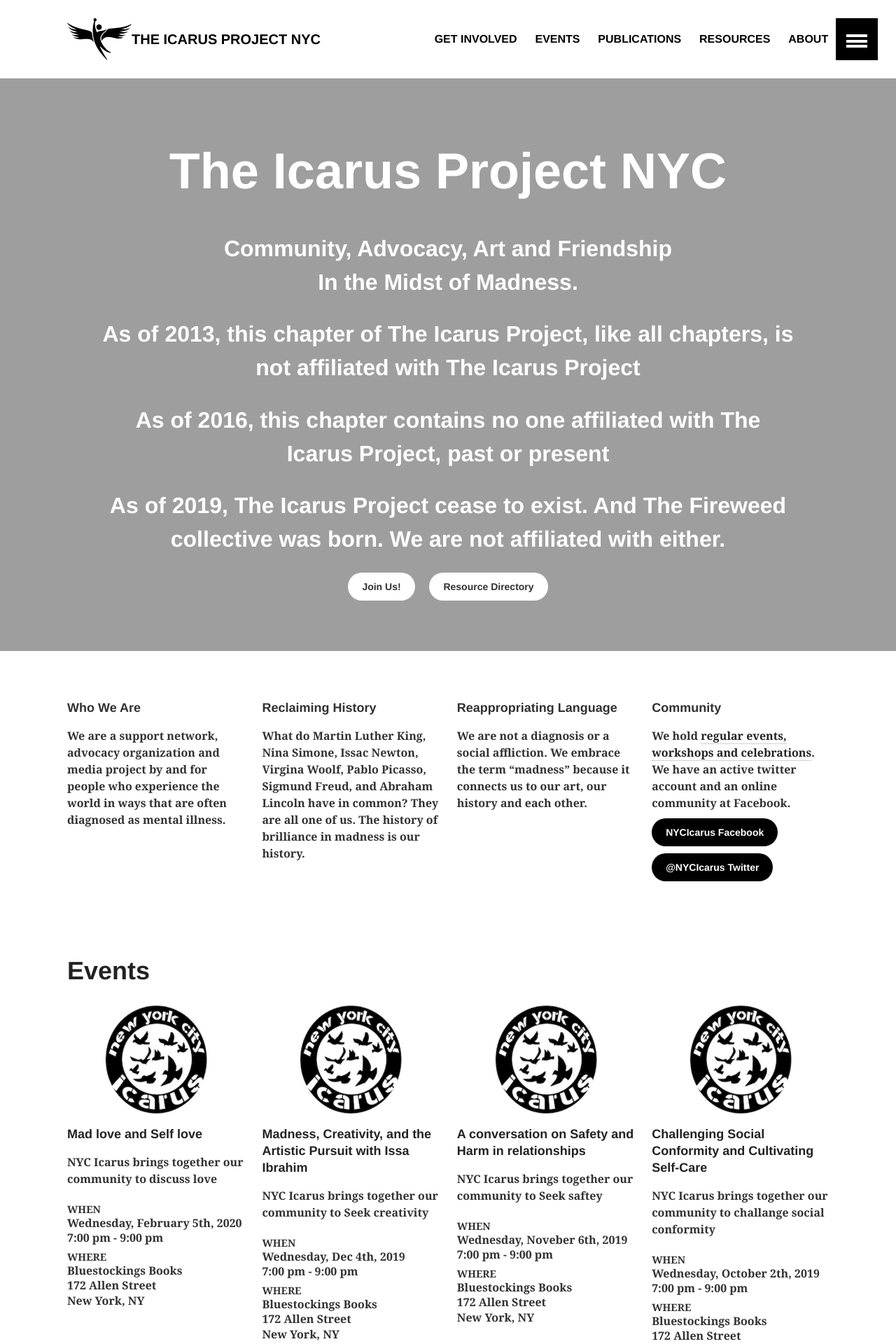
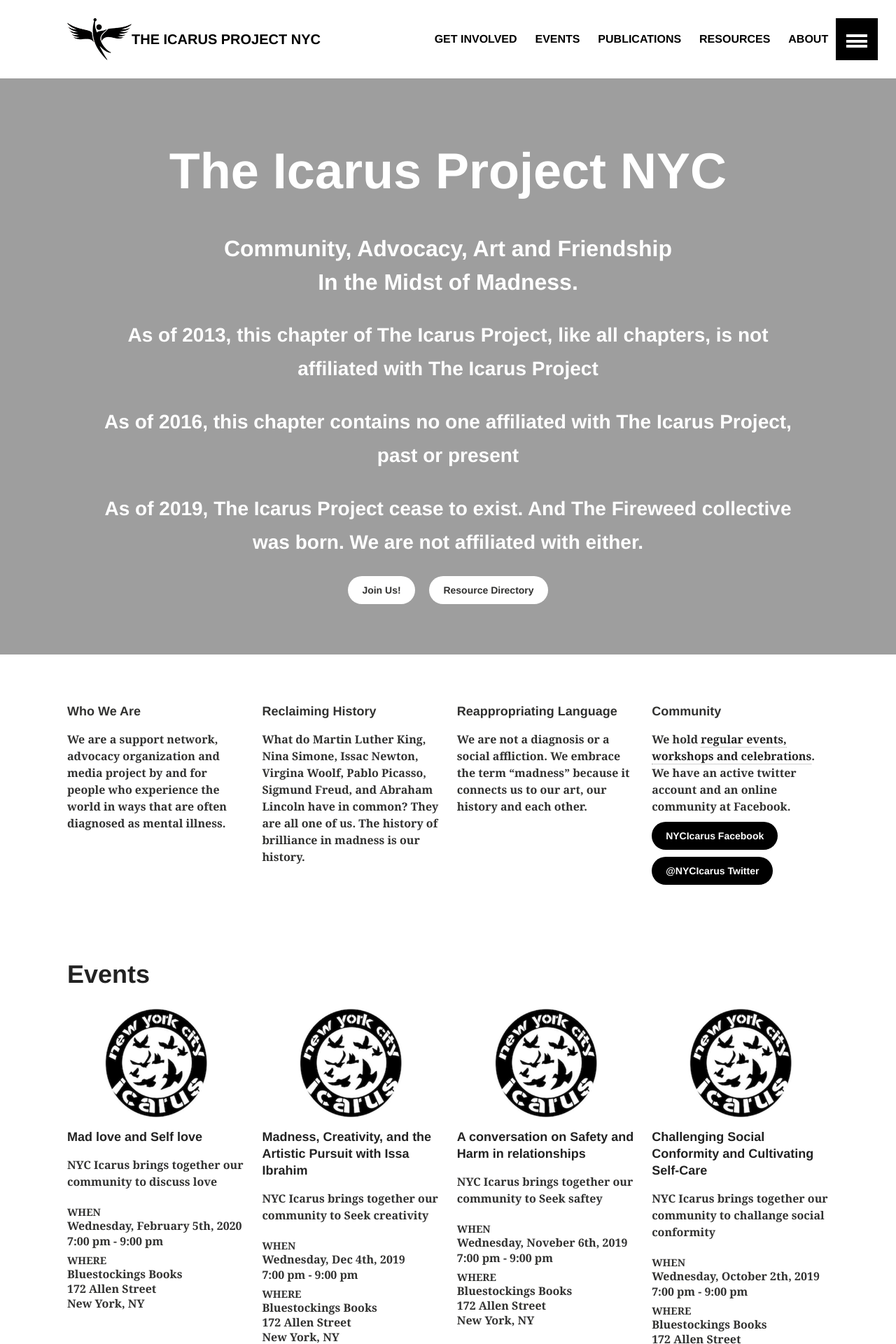
Before and after one commit to nycicarus/nycicarus.github.io, a Jekyll site: the page built from index.md, in a window 1280 px wide. Shown: the top 1920 px of the page at 70% size. Built offline with Jekyll 4.4.1, drawn with Linux system fonts in a browser that asks for light colours.

```diff
--- a/_layouts/home.html
+++ b/_layouts/home.html
@@ -40,9 +40,9 @@
       <div class="wrap page-lead-content">
         <h1>The Icarus Project NYC</h1>
         <h2>Community, Advocacy, Art and Friendship<br/>In the Midst of Madness.</h2>
-        <h2><b>As of 2013, this chapter of The Icarus Project, like all chapters, is not affiliated with The Icarus Project<b></h2>
-        <h2><b>As of 2016, this chapter contains no one affiliated with The Icarus Project, past or present<b></h2>
-        <h2><b>As of 2019, The Icarus Project cease to exist. And The Fireweed collective was born. We are not affiliated with either.<b></h2>
+        <h3><b>As of 2013, this chapter of The Icarus Project, like all chapters, is not affiliated with The Icarus Project<b></h2>
+        <h3><b>As of 2016, this chapter contains no one affiliated with The Icarus Project, past or present<b></h2>
+        <h3><b>As of 2019, The Icarus Project cease to exist. And The Fireweed collective was born. We are not affiliated with either.<b></h2>
         <a href="{{ site.url }}/get-involved/" class="btn-inverse">Join Us!</a> &nbsp; &nbsp; <a href="http://directory.nycicarus.org/" class="btn-inverse">Resource Directory</a>
       </div><!-- /.page-lead-content -->
     </div><!-- /.page-lead -->
```
